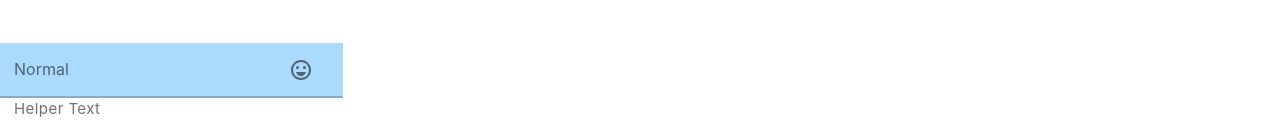
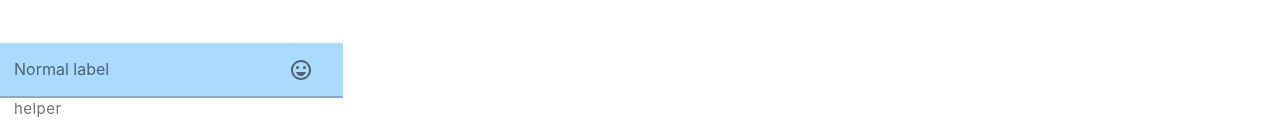
Before and after one commit to MastalerzKamil/personal-website, a React (Create React App) app: page / in a window 1280 px wide. Shown: the part 2149-2288 px from the top of the page. Built offline with nearby package versions, Linux system fonts and the light colour scheme.

Commit message:
Add changing state for TextField

```diff
--- a/src/components/TextField/index.js
+++ b/src/components/TextField/index.js
@@ -1,32 +1,37 @@
 // source: https://freefrontend.com/css-input-text/
-import React from 'react';
+import React, { useState } from 'react';
 
 import './index.css';
 
-function TextField() {
+function TextField({
+  label, helperText, onChangeValue, value
+}) {
+
   return (
-    <form>
-      <div class="omrs-input-group">
-        <label class="omrs-input-filled">
-          <input required/>
-				  <span class="omrs-input-label">Normal</span>
-					<span class="omrs-input-helper">Helper Text</span>
+    <div class='omrs-input-group'>
+      <label class='omrs-input-filled'>
+        <input
+          required
+          value={value.name}
+          onChange={onChangeValue('name')}
+        />
+			  <span class='omrs-input-label'>Normal label</span>
+				<span class='omrs-input-helper'>helper</span>
 			  <svg
-            xmlns="http://www.w3.org/2000/svg"
-            width="24"
-            height="24"
-            viewBox="0 0 24 24"
+          xmlns='http://www.w3.org/2000/svg'
+          width='24'
+          height='24'
+          viewBox='0 0 24 24'
         >
-            <path fill="none" d="M0 0h24v24H0V0z"/>
-            <circle cx="15.5" cy="9.5" r="1.5"/>
-            <circle cx="8.5" cy="9.5" r="1.5"/>
+          <path fill='none' d='M0 0h24v24H0V0z'/>
+          <circle cx='15.5' cy='9.5' r='1.5'/>
+          <circle cx='8.5' cy='9.5' r='1.5'/>
           <path
-              d="M11.99 2C6.47 2 2 6.48 2 12s4.47 10 9.99 10C17.52 22 22 17.52 22 12S17.52 2 11.99 2zM12 20c-4.42 0-8-3.58-8-8s3.58-8 8-8 8 3.58 8 8-3.58 8-8 8zm-5-6c.78 2.34 2.72 4 5 4s4.22-1.66 5-4H7z"
+            d='M11.99 2C6.47 2 2 6.48 2 12s4.47 10 9.99 10C17.52 22 22 17.52 22 12S17.52 2 11.99 2zM12 20c-4.42 0-8-3.58-8-8s3.58-8 8-8 8 3.58 8 8-3.58 8-8 8zm-5-6c.78 2.34 2.72 4 5 4s4.22-1.66 5-4H7z'
           />
         </svg>
       </label>
     </div>
-    </form>
   )
 }
 
--- a/src/pages/Contact/index.js
+++ b/src/pages/Contact/index.js
@@ -1,10 +1,23 @@
-import React from 'react';
+import React, { useState } from 'react';
 import contractHandshake from 'img/handshake.jpg';
 
 import './index.css';
 import TextField from '../../components/TextField';
 
 function Contact() {
+  const [form, setForm]= useState({
+    name: '',
+    email: '',
+    message: ''
+  });
+
+  const handleChange = stateName => event => {
+    setForm({
+      ...form,
+      [stateName]: event.target.value
+    })
+  }
+
   return (
     <div className='Contact'>
       <div className='Contact__section'>
@@ -19,7 +32,13 @@ function Contact() {
               d="M0,0 L1440,224 L1440,0 L0,0Z"
             ></path>
           </svg>
-          <TextField />
+          <form>
+            <TextField
+              onChangeValue={handleChange}
+              value={form}
+              label='Imie'
+            />
+          </form>
         </div>
         <img
           src={contractHandshake}
```
Lines whose indentation alone changed are shown as unchanged.
